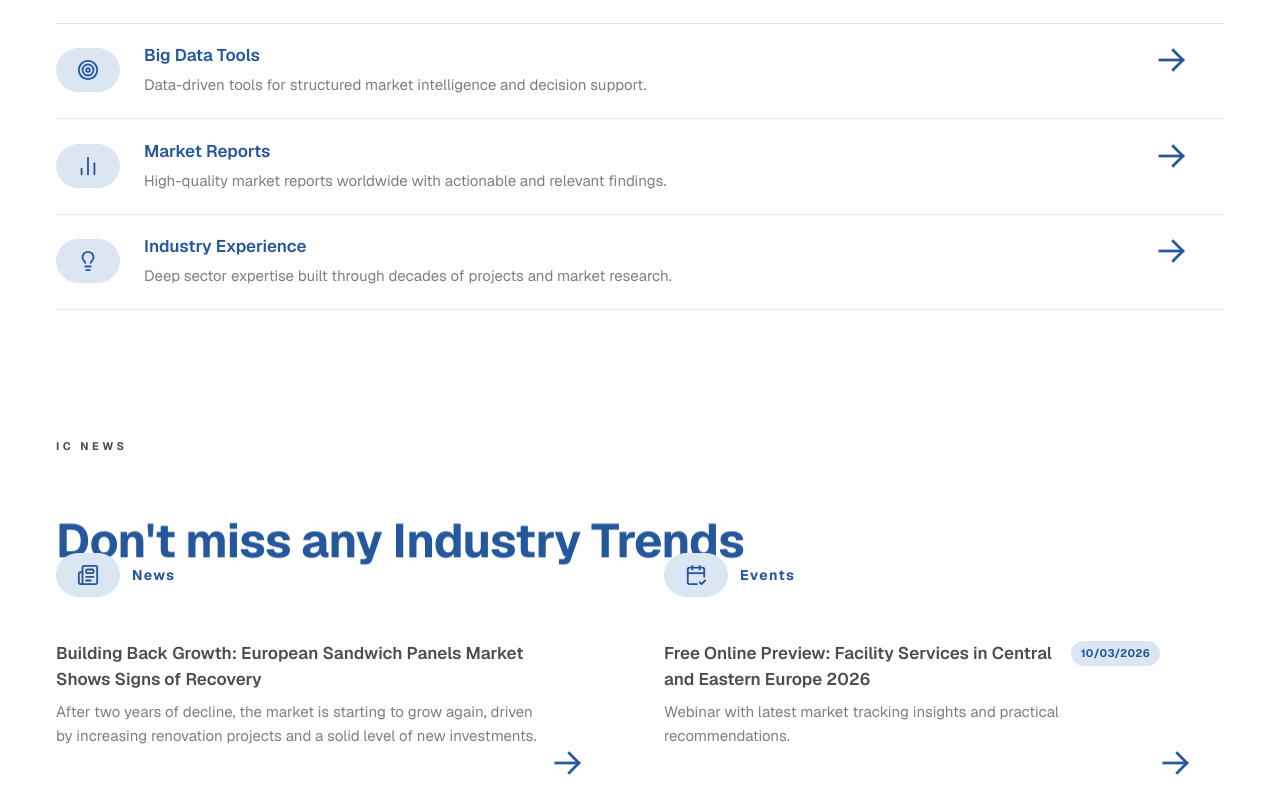
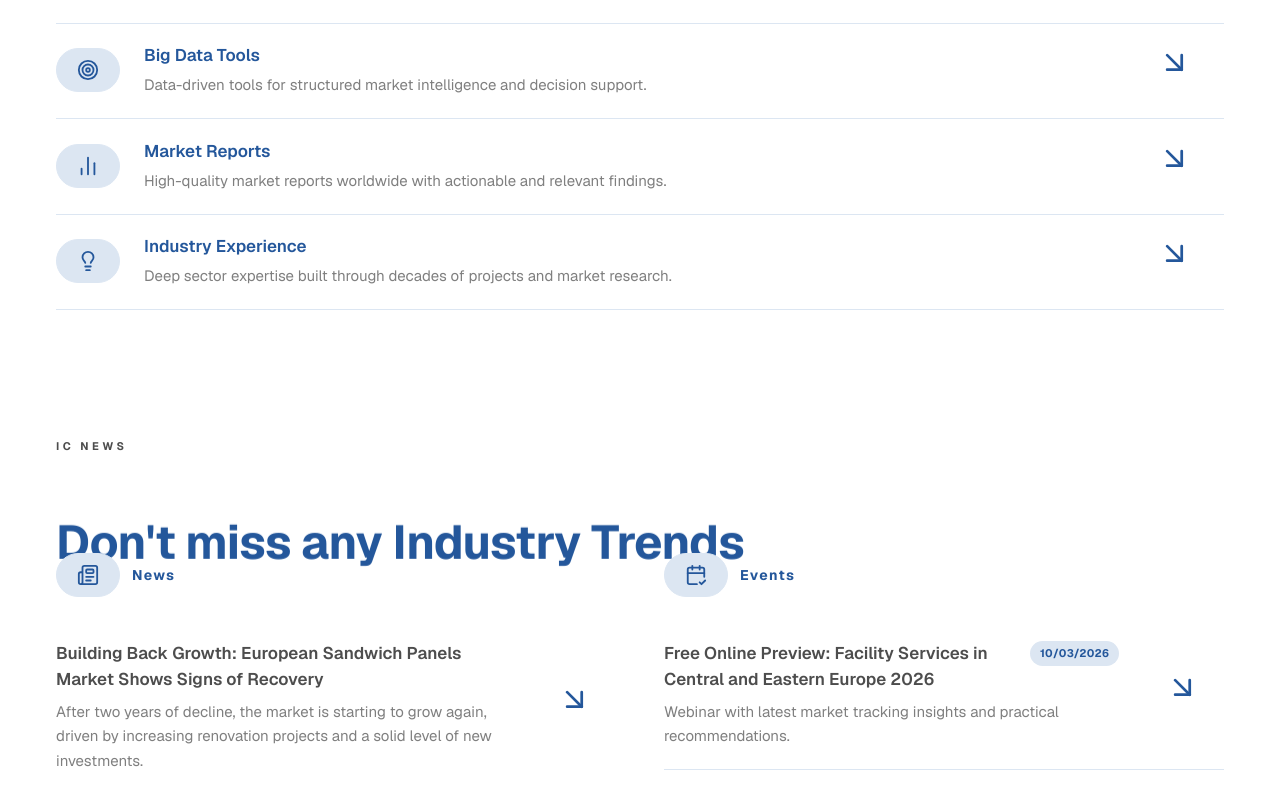
Before and after one commit to salasintercc/design-icc, a Next.js app: page /blue in a window 1280 px wide. Shown: the part 2460-3249 px from the top of the page. Built offline with nearby package versions, Linux system fonts and the light colour scheme.

Commit message:
mejorado diseño nuevo7

```diff
--- a/components/templates/template-ic-blue-professional-alt.tsx
+++ b/components/templates/template-ic-blue-professional-alt.tsx
@@ -16,8 +16,8 @@ function CornerArrow({ size = 34, strokeWidth = 2.4, className }: { size?: numbe
       className={className}
       aria-hidden="true"
     >
-      <path d="M4 14H23" stroke="currentColor" strokeWidth={strokeWidth} strokeLinecap="square" strokeLinejoin="miter" />
-      <path d="M15 6L23 14L15 22" stroke="currentColor" strokeWidth={strokeWidth} strokeLinecap="square" strokeLinejoin="miter" />
+      <path d="M10 10 L22 22" stroke="currentColor" strokeWidth={strokeWidth} strokeLinecap="round" strokeLinejoin="round" />
+      <path d="M10 22 L22 22 L22 10" stroke="currentColor" strokeWidth={strokeWidth} strokeLinecap="round" strokeLinejoin="round" />
     </svg>
   )
 }
@@ -1063,7 +1063,7 @@ export default function TemplateICBlueProfessionalAlt() {
                 {D.press.map((p, idx) => (
                   <Fade key={`press-${idx}`} delay={idx * 0.1}>
                     <div
-                      className="group relative pr-16 h-[196px] py-5 flex flex-col"
+                      className="group flex items-center gap-6 py-5 pr-2"
                       style={{
                         borderBottom: `1px solid ${IC.blueXL}`,
                         transition: "background 0.25s ease",
@@ -1079,12 +1079,14 @@ export default function TemplateICBlueProfessionalAlt() {
                         if (arrow) arrow.style.transform = "translateX(0)"
                       }}
                     >
+                      <div className="flex-1 min-w-0">
                         <h4 className="text-[17px] font-semibold mb-2" style={{ color: "#4D4D4D" }}>{p.title}</h4>
                         <p className="text-[15px] leading-relaxed" style={{ color: "#7F7F7F" }}>{p.desc}</p>
+                      </div>
                       <a
                         href="#"
                         aria-label="View news item"
-                        className="icnews-arrow absolute right-3 bottom-4 inline-flex flex-col items-center gap-1 group"
+                        className="icnews-arrow shrink-0 inline-flex flex-col items-center gap-1 group"
                         style={{ color: IC.blue, transition: "transform 0.25s ease" }}
                         onMouseEnter={e => {
                           const el = e.currentTarget as HTMLElement
@@ -1153,7 +1155,7 @@ export default function TemplateICBlueProfessionalAlt() {
                 {D.events.map((ev, idx) => (
                   <Fade key={`event-${idx}`} delay={idx * 0.1}>
                     <div
-                      className="group relative pr-16 h-[196px] py-5 flex flex-col"
+                      className="group flex items-center gap-6 py-5 pr-2"
                       style={{
                         borderBottom: `1px solid ${IC.blueXL}`,
                         transition: "background 0.25s ease",
@@ -1169,15 +1171,17 @@ export default function TemplateICBlueProfessionalAlt() {
                         if (arrow) arrow.style.transform = "translateX(0)"
                       }}
                     >
+                      <div className="flex-1 min-w-0">
                         <div className="flex items-start justify-between gap-3 mb-2">
                           <h4 className="text-[17px] font-semibold" style={{ color: "#4D4D4D" }}>{ev.title}</h4>
                           <span className="text-[11px] font-bold px-2.5 py-1 shrink-0 tracking-wide" style={{ background: IC.blueXL, color: IC.blue, borderRadius: 999 }}>{ev.date}</span>
                         </div>
                         <p className="text-[15px] leading-relaxed" style={{ color: "#7F7F7F" }}>{ev.desc}</p>
+                      </div>
                       <a
                         href="#"
                         aria-label="View event item"
-                        className="icnews-arrow absolute right-3 bottom-4 inline-flex flex-col items-center gap-1 group"
+                        className="icnews-arrow shrink-0 inline-flex flex-col items-center gap-1 group"
                         style={{ color: IC.blue, transition: "transform 0.25s ease" }}
                         onMouseEnter={e => {
                           const el = e.currentTarget as HTMLElement
```
Lines whose indentation alone changed are shown as unchanged.
